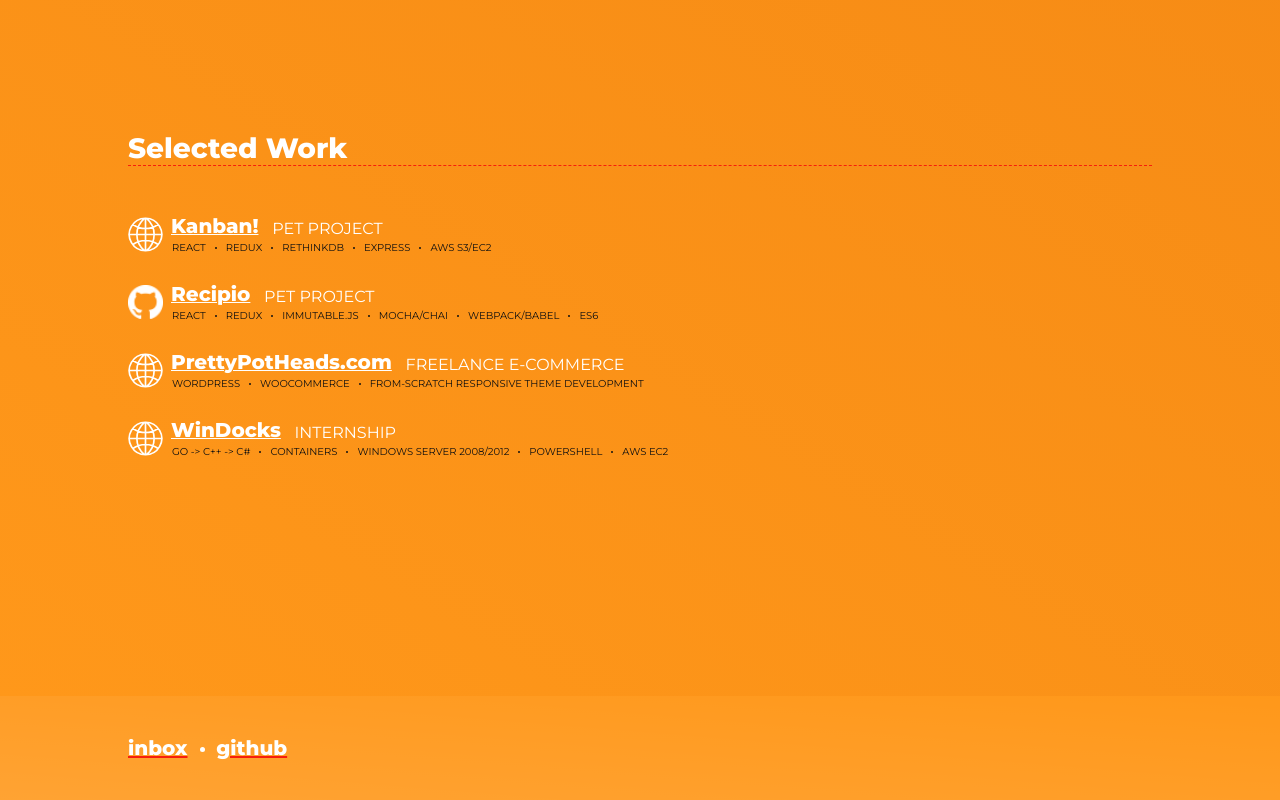
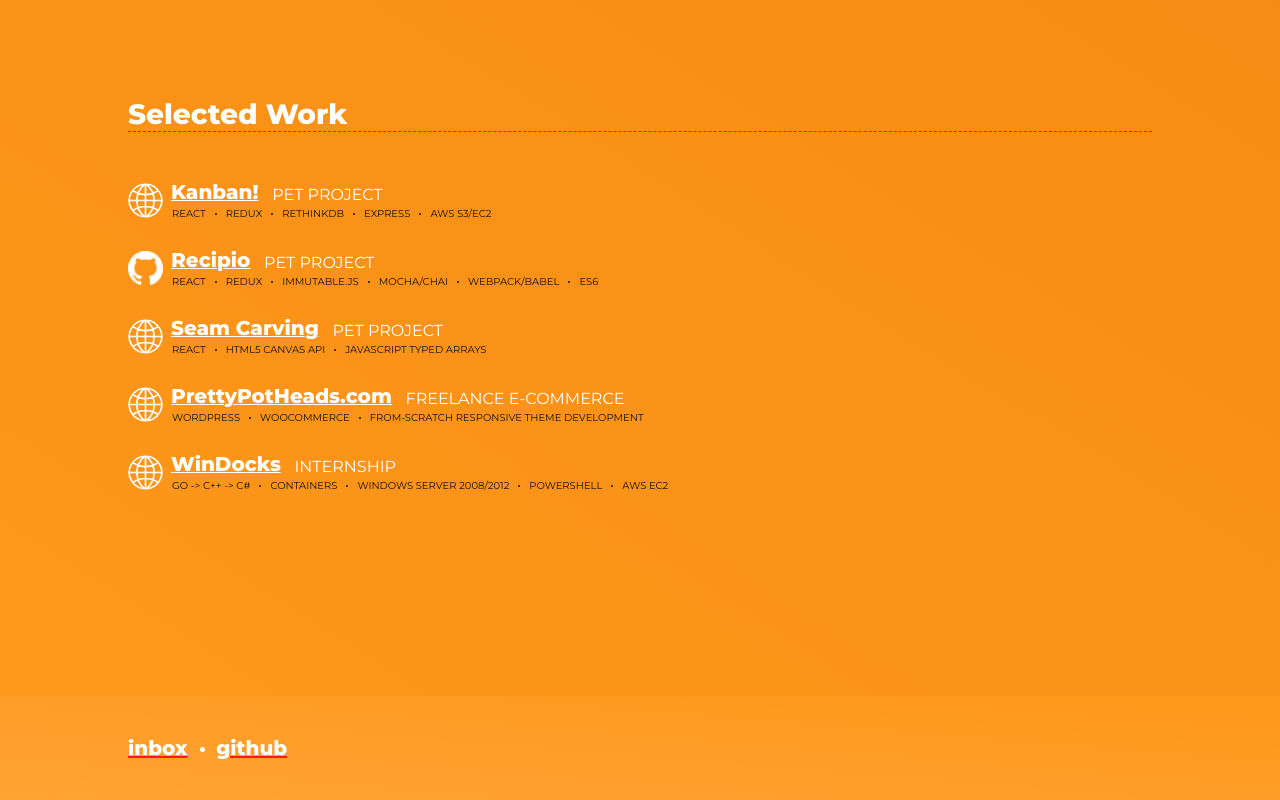
Before and after one commit to SimpliciTea/portfolio-v2, a website: page public/index.html in a window 1280 px wide. Shown: the part 1624-2424 px from the top of the page. Drawn offline with Linux system fonts and the light colour scheme.

Commit message:
added seam-carving project

```diff
--- a/public/index.html
+++ b/public/index.html
@@ -80,6 +80,19 @@
         </ul>
       </article>
 
+      <article id="Seam Carving">
+        <a class="project-link project-link--web" target="_blank" href="https://simplicitea.github.io/seam-carving">
+          <h3>Seam Carving</h3>
+        </a>
+
+        <span class="project-category">Pet Project</span>
+        <ul class="project-tools">
+          <li>React</li>
+          <li>HTML5 Canvas API</li>
+          <li>JavaScript Typed Arrays</li>
+        </ul>
+      </article>
+
       <article id="pph">
         <a class="project-link project-link--web" target="_blank" href="https://www.prettypotheads.com/">
           <h3>PrettyPotHeads.com</h3>
```
